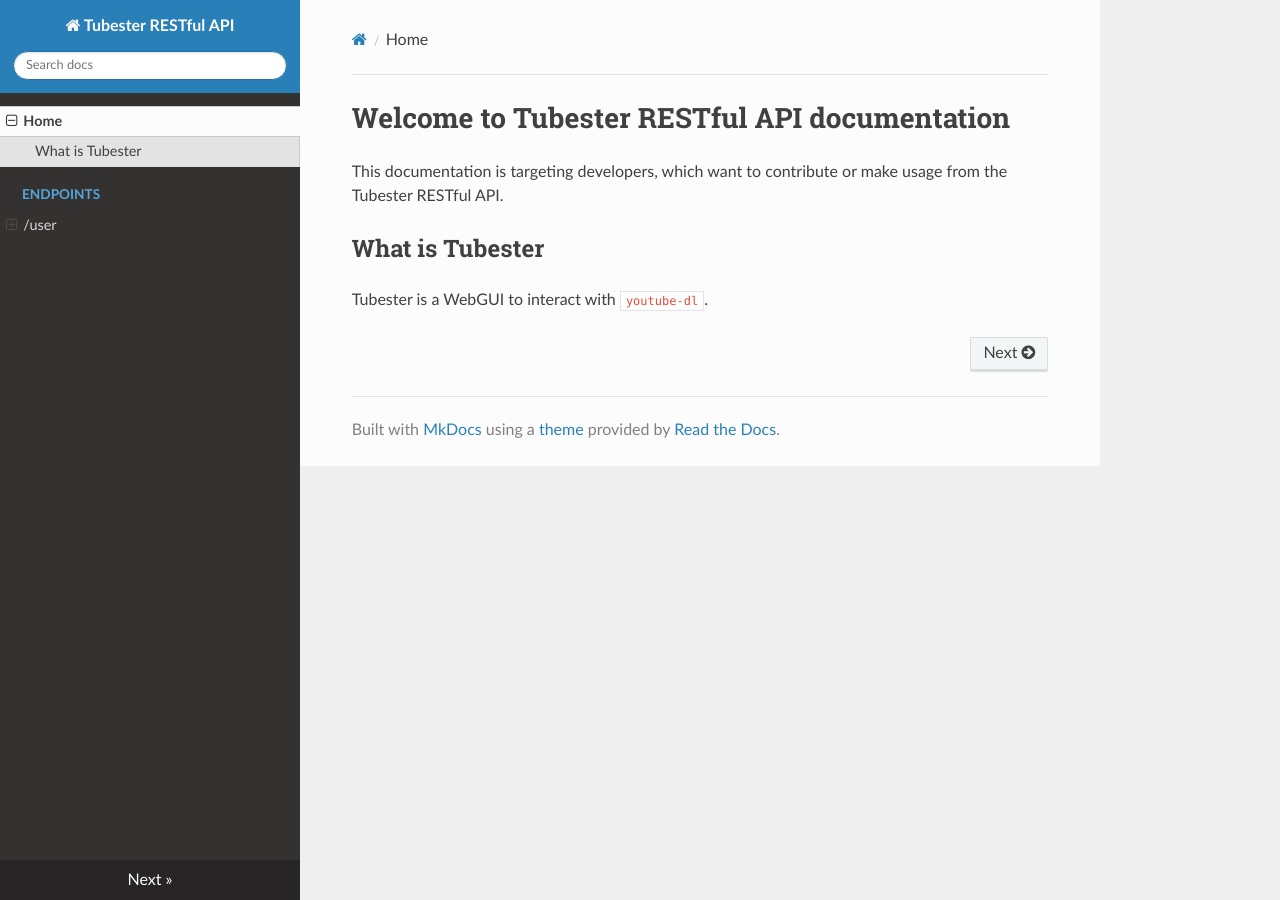
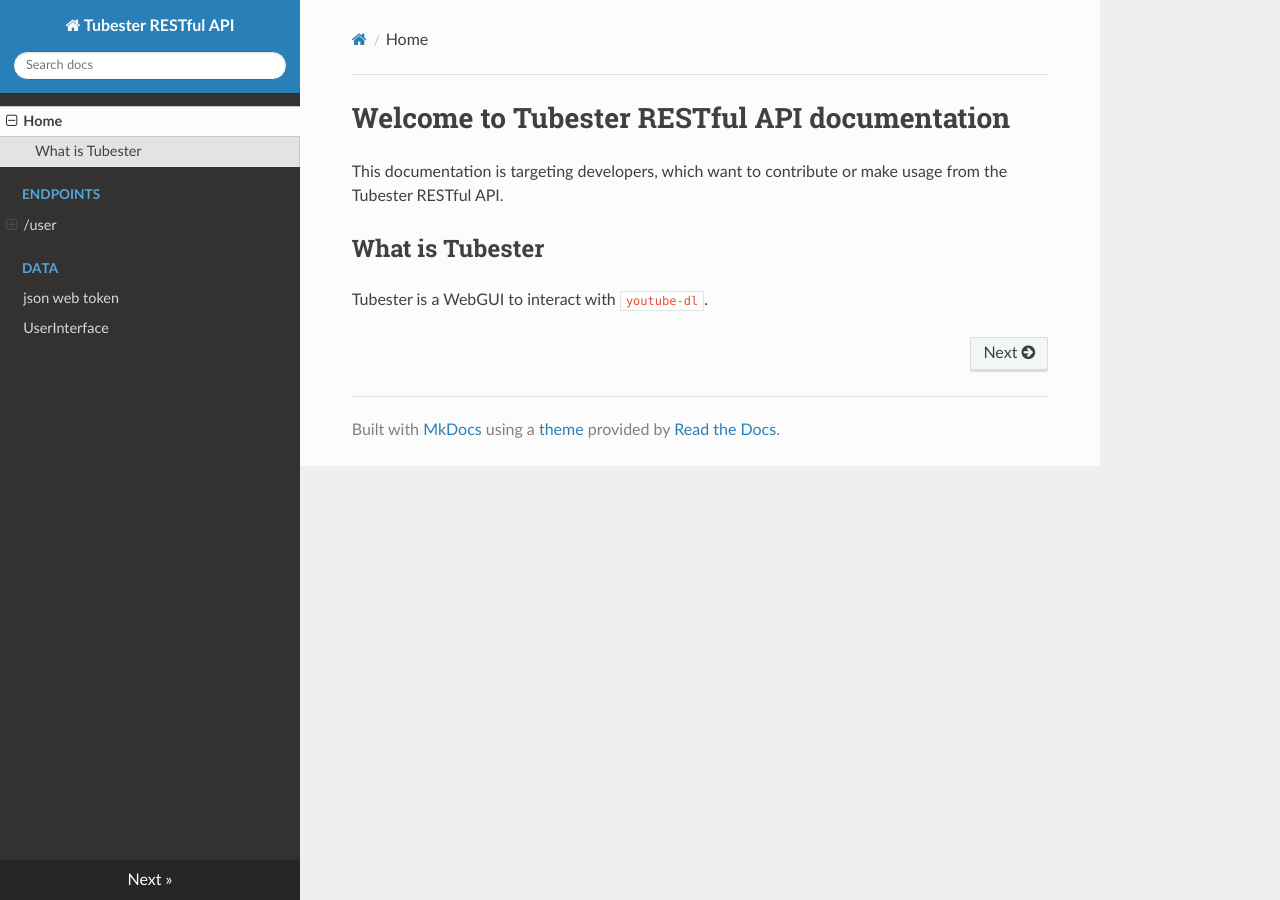
Before and after one commit to syr0s/tubester-restful-api, an MkDocs documentation site: the page built from docs/docs/index.md, in a window 1280 px wide. Built offline with MkDocs 1.6.1, drawn with Linux system fonts in a browser that asks for light colours; nearby versions of some CDN libraries.

Commit message:
docs: :memo: added documentation for the UserInterface

```diff
--- a/docs/mkdocs.yml
+++ b/docs/mkdocs.yml
@@ -7,4 +7,7 @@ nav:
         - '/delete': 'endpoints/user/delete.md'
         - '/login': 'endpoints/user/login.md'
         - '/renew': 'endpoints/user/renew.md'
+    - Data:
+      - 'json web token': 'data/jwt.md'
+      - 'UserInterface': 'data/user_interface.md'
 theme: readthedocs
```
